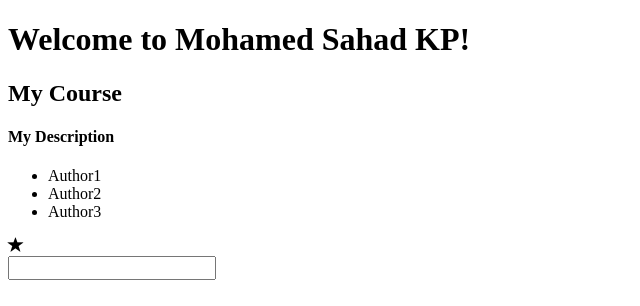
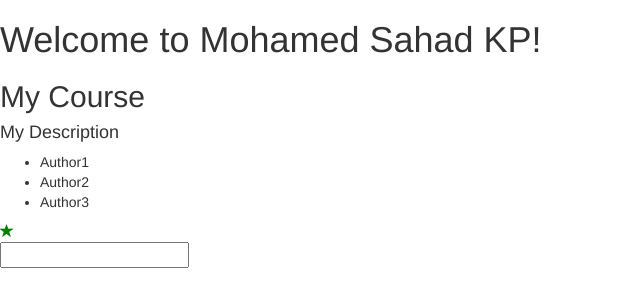
Before and after one commit to mohamedsahadkp/angular, an Angular app in the folder example/: page / in a window 1280 px wide. Shown: the top 306 px of the page, without its empty margins (0-640 px from the left). Built offline with nearby package versions, Linux system fonts and the light colour scheme.

Commit message:
added style in components

```diff
--- a/example/src/app/star/star.component.css
+++ b/example/src/app/star/star.component.css
@@ -1 +1,10 @@
-@import "~bootstrap/dist/css/bootstrap.css"
+.userText {
+    color: red;
+}
+.glyphicon-star-empty {
+    color: red;
+}
+
+.glyphicon-star {
+    color: green;
+}
--- a/example/src/app/star/star.component.html
+++ b/example/src/app/star/star.component.html
@@ -1,3 +1,7 @@
+
+<style>
+</style>
+
 <div>
     <span
     class="glyphicon"
@@ -9,5 +13,5 @@
 
 <div>
     <input type = "text" [(ngModel)]="userText" />
-    <p> {{ userText | star }} </p>
+    <p class="userText"> {{ userText | star }} </p>
 </div>
--- a/example/src/app/star/star.component.ts
+++ b/example/src/app/star/star.component.ts
@@ -1,19 +1,15 @@
-import { Component, OnInit, Input, Output, EventEmitter } from '@angular/core';
+import { Component, Input, Output, EventEmitter } from '@angular/core';
 
 @Component({
   selector: 'app-star',
   templateUrl: './star.component.html',
-  styleUrls: ['./star.component.css']
+  styleUrls: ['./star.component.css'],
 })
-export class StarComponent implements OnInit {
+export class StarComponent {
   @Input('isFavorite') isSeleted: boolean;
   @Output('change') click = new EventEmitter();
 
   constructor() { }
-
-  ngOnInit() {
-
-  }
 
   onClick() {
     this.isSeleted = !this.isSeleted;
--- a/example/src/styles.css
+++ b/example/src/styles.css
@@ -1 +1,2 @@
 /* You can add global styles to this file, and also import other style files */
+@import "~bootstrap/dist/css/bootstrap.css"
```
Also changed, not shown: 1 other file (tests, documents, lock files or other folders).
